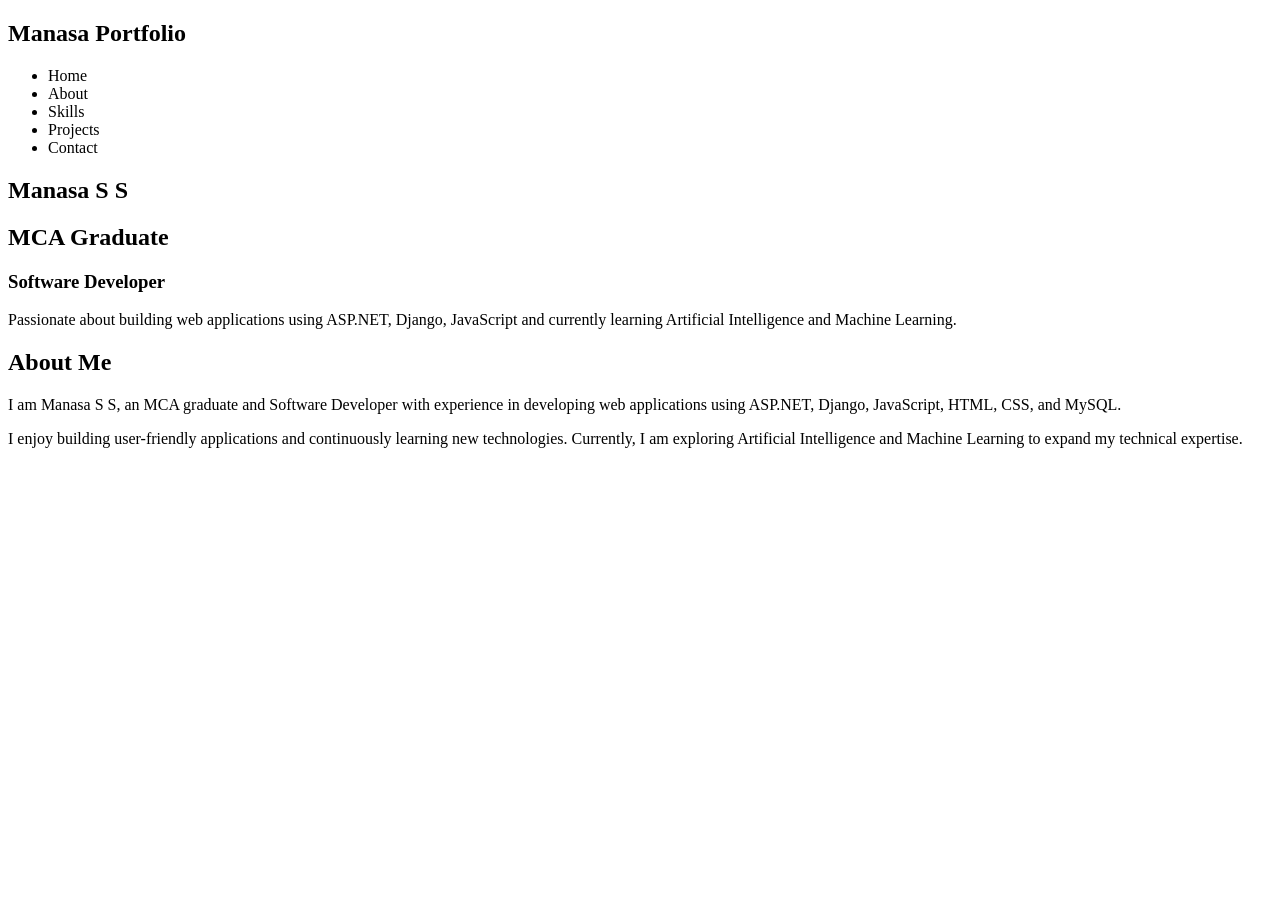
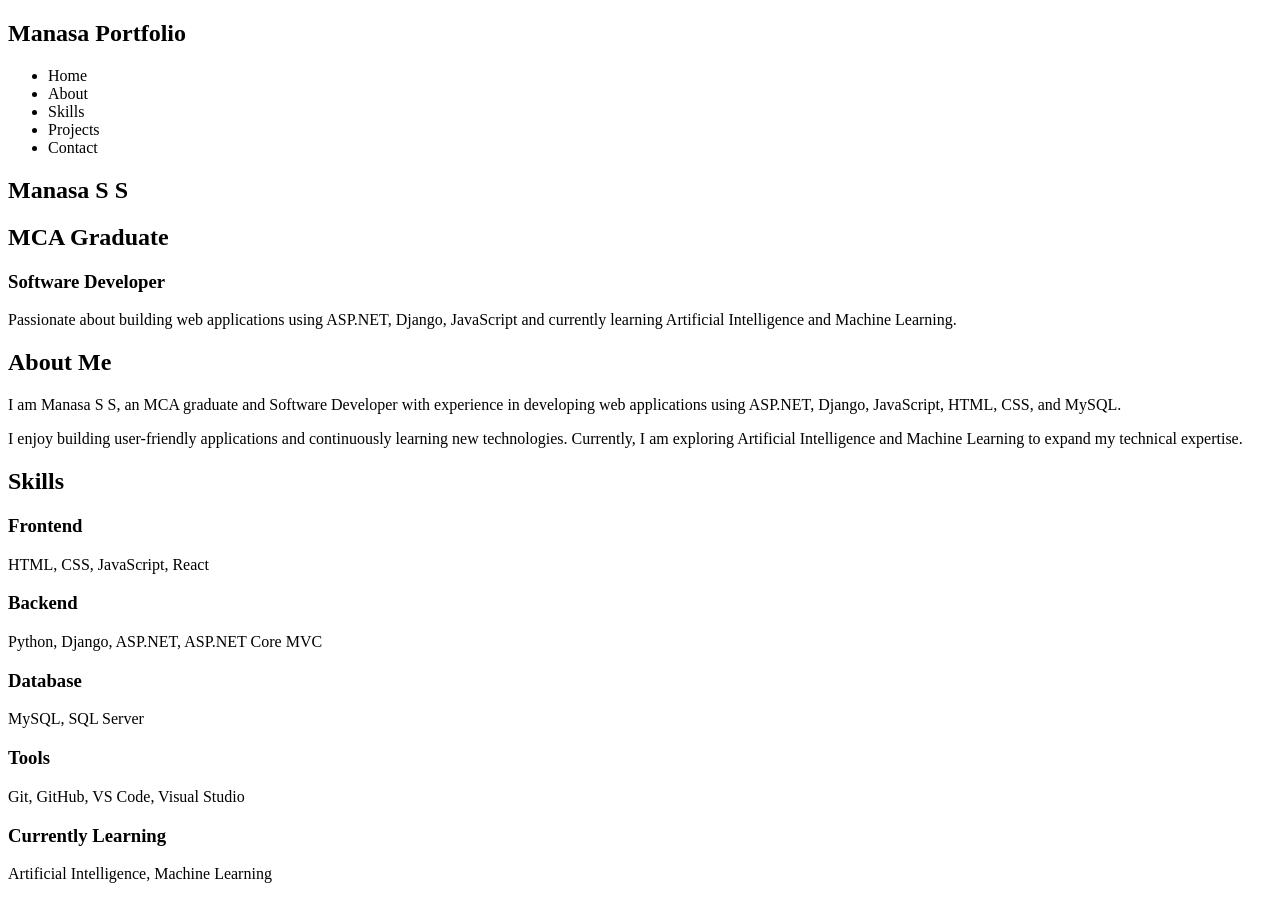
Before and after one commit to manasa0922/my-portfolio, a React (Vite) app: page / in a window 1280 px wide. Before the commit the page ends 800 px from the top, so only its background shows below. Built offline with nearby package versions, Linux system fonts and the light colour scheme.

Commit message:
Skills component added

```diff
--- a/src/App.jsx
+++ b/src/App.jsx
@@ -1,6 +1,7 @@
 import Navbar from "./components/Navbar";
 import Hero from "./components/Hero";
 import About from "./components/About";
+import Skills from "./components/Skills"
 
 function App() {
   return (
@@ -8,6 +9,7 @@ function App() {
      <Navbar />
       <Hero />
       <About />
+      <Skills/>
     </>
   );
 }
--- a/src/components/Skills.jsx
+++ b/src/components/Skills.jsx
@@ -0,0 +1,28 @@
+function Skills(){
+  return (
+    <>
+    <section>
+      <h2>Skills</h2>
+
+      <div>
+        <h3>Frontend</h3>
+        <p>HTML, CSS, JavaScript, React</p>
+
+        <h3>Backend</h3>
+        <p>Python, Django, ASP.NET, ASP.NET Core MVC</p>
+
+        <h3>Database</h3>
+        <p>MySQL, SQL Server</p>
+
+        <h3>Tools</h3>
+        <p>Git, GitHub, VS Code, Visual Studio</p>
+
+        <h3>Currently Learning</h3>
+        <p>Artificial Intelligence, Machine Learning</p>
+      </div>
+    </section>
+    </>
+  );
+}
+
+export default Skills;
```
